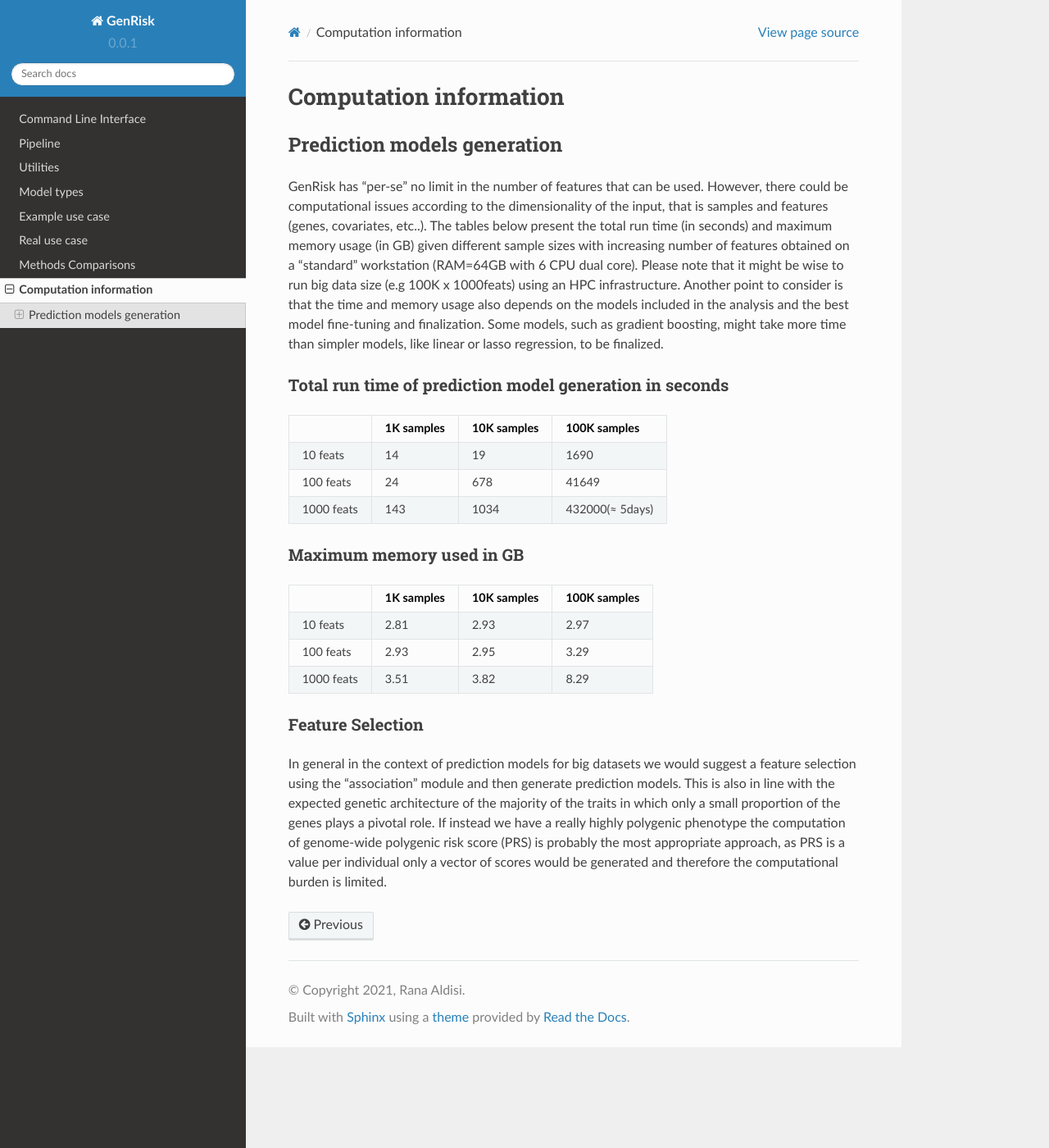
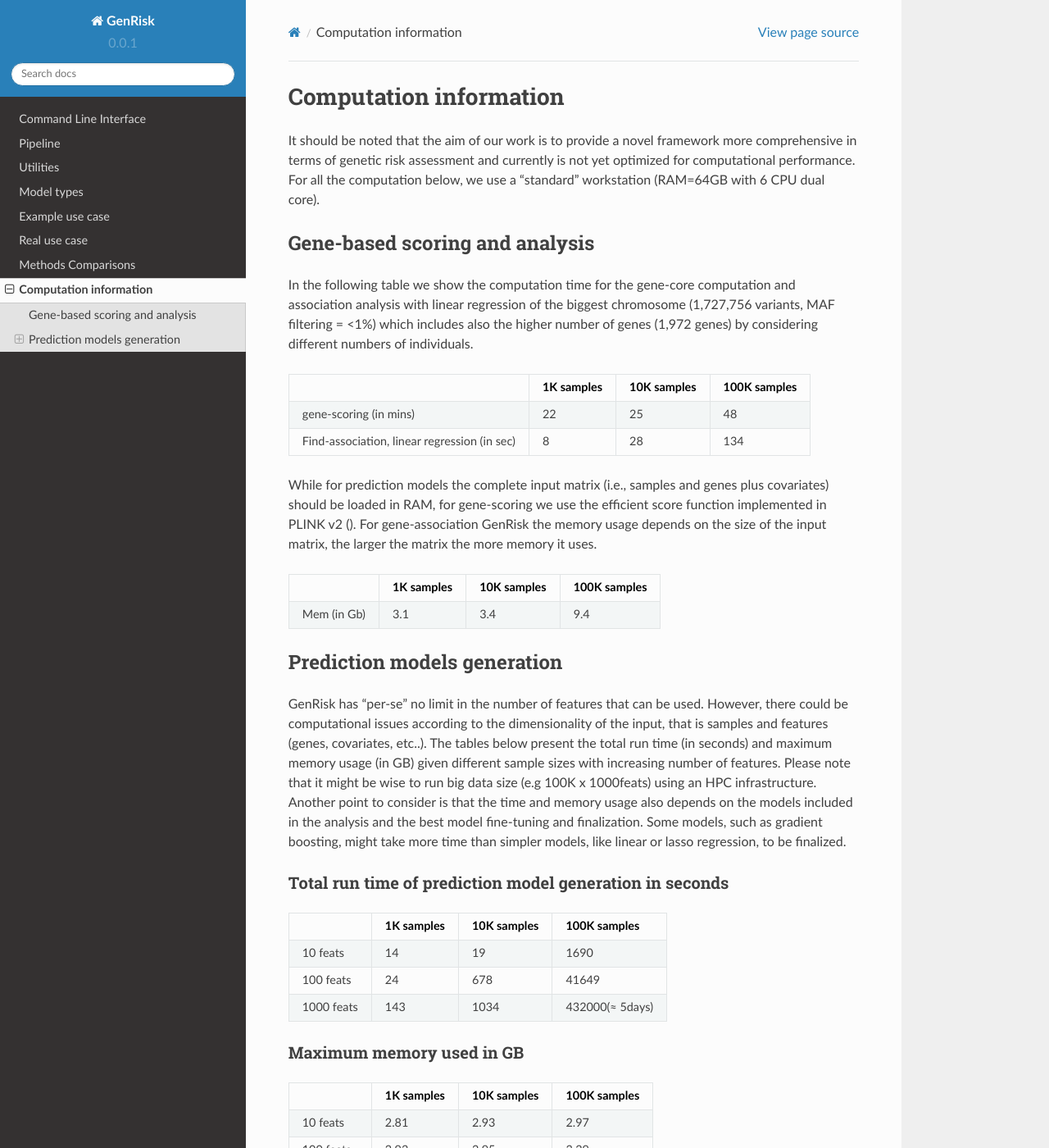
Before and after one commit to AldisiRana/GenRisk, a Sphinx documentation site: the page built from docs/source/computation.rst, in a window 1280 px wide and 1400 px high. Shown: the whole window at 82% size. Built offline with Sphinx 7.4.7 and the Read the Docs theme 2.0.0, drawn with Linux system fonts in a browser that asks for light colours.

Commit message:
update documentation

```diff
--- a/docs/source/computation.rst
+++ b/docs/source/computation.rst
@@ -2,6 +2,30 @@
 
 Computation information
 ########################
+
+It should be noted that the aim of our work is to provide a novel framework more comprehensive in terms of genetic risk assessment and currently is not yet optimized for computational performance.
+For all the computation below, we use a “standard” workstation (RAM=64GB with 6 CPU dual core).
+
+Gene-based scoring and analysis
+*******************
+In the following table we show the computation time for the gene-core computation and association analysis with linear regression of the biggest chromosome (1,727,756 variants, MAF filtering = <1%) which includes also the higher number of genes (1,972 genes) by considering different numbers of individuals.
+
++----------------------------------------------+------------+-------------+-----------------+
+|                                              | 1K samples | 10K samples | 100K samples    |
++==============================================+============+=============+=================+
+| gene-scoring (in mins)                       |     22     |     25      |      48         |
++----------------------------------------------+------------+-------------+-----------------+
+| Find-association, linear regression (in sec) |      8     |     28      |       134       |
++----------------------------------------------+------------+-------------+-----------------+
+
+While for prediction models the complete input matrix (i.e., samples and genes plus covariates) should be loaded in RAM, for gene-scoring we use the efficient score function implemented in PLINK v2 ().
+For gene-association GenRisk the memory usage depends on the size of the input matrix, the larger the matrix the more memory it uses.
+
++------------+------------+-------------+-----------------+
+|            | 1K samples | 10K samples | 100K samples    |
++============+============+=============+=================+
+| Mem (in Gb)|    3.1     |     3.4     |      9.4        |
++------------+------------+-------------+-----------------+
 
 
 Prediction models generation
@@ -9,7 +33,7 @@ Prediction models generation
 GenRisk has “per-se” no limit in the number of features that can be used. However, there could be computational issues
 according to the dimensionality of the input, that is samples and features (genes, covariates, etc..).
 The tables below present the total run time (in seconds) and maximum memory usage (in GB) given different sample sizes
-with increasing number of features obtained on a “standard” workstation (RAM=64GB with 6 CPU dual core). Please note that
+with increasing number of features. Please note that
 it might be wise to run big data size (e.g 100K x 1000feats) using an HPC infrastructure.
 Another point to consider is that the time and memory usage also depends on the models included in the analysis and the
 best model fine-tuning and finalization. Some models, such as gradient boosting, might take more time than simpler models,
```
Also changed, not shown: docs/source/methods_comparison.rst (+7 -1 lines).
